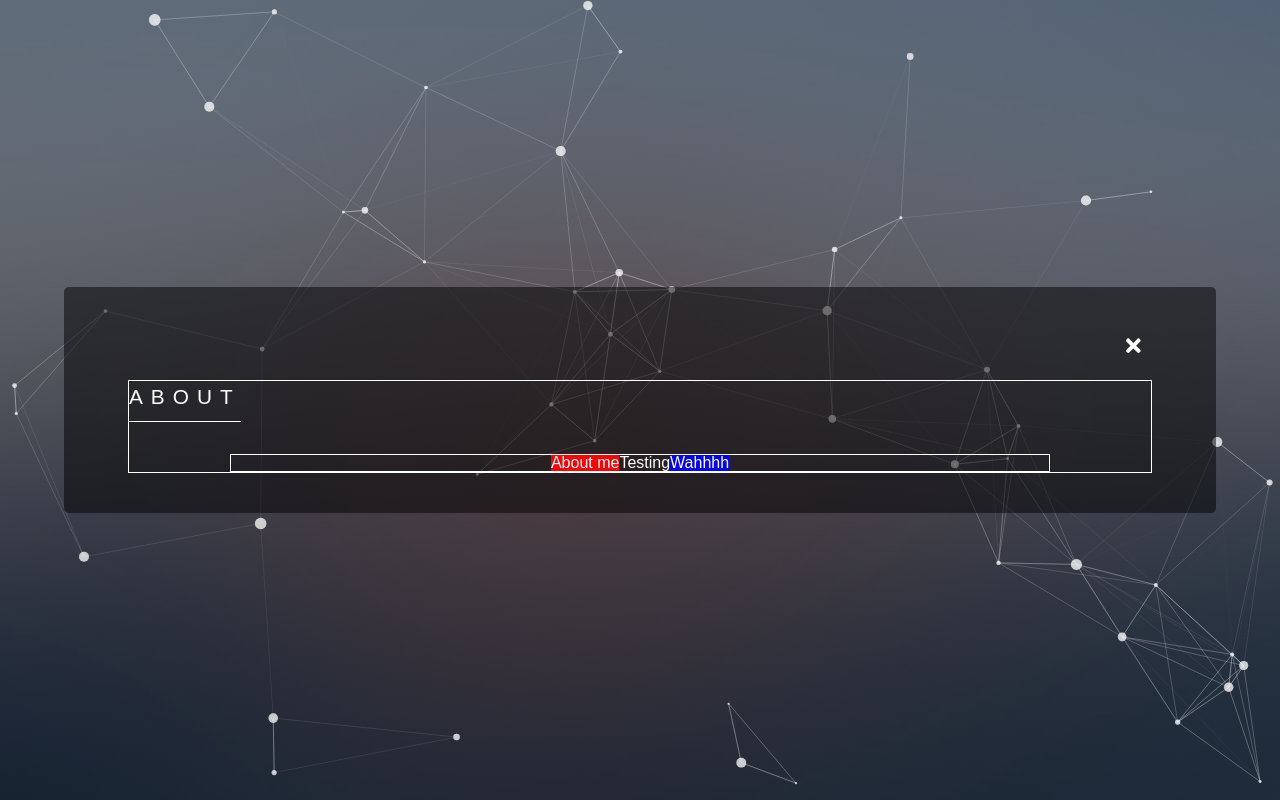
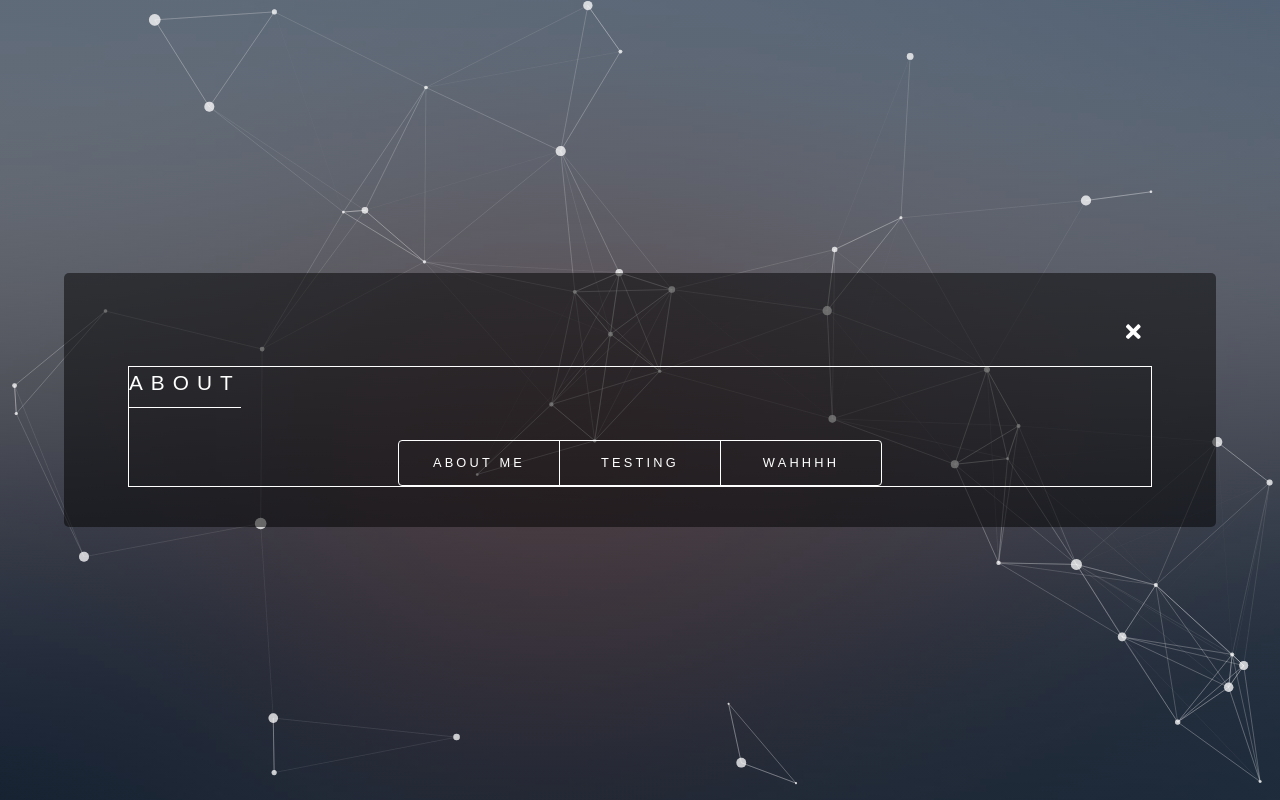
Before and after one commit to edenlim/edenlim_portfolio, a React (Create React App) app: page / in a window 1280 px wide. Both pictures are taken after a click on the element "ABOUT". Built offline with nearby package versions, Linux system fonts and the light colour scheme.

Commit message:
Feature: article modal

```diff
--- a/src/components/Article.js
+++ b/src/components/Article.js
@@ -79,24 +79,39 @@ const Title = styled.h1`
 `
 
 const ArticleNav = styled.nav`
-  border: 1px solid white;
-  width: 80%;
   margin: 0 auto;
   color: #ffffff;
+  border: 1px solid white;
+  display: inline-flex;
+  border-radius: 4px;
 `
 const ArticleUl = styled.ul`
   display: flex;
   flex-direction: row;
   justify-content: center;
 
-
 `
 
 const ArticleLi = styled.li`
+  cursor: pointer;
+  display: block;
+  min-width: 7.5rem;
+  height: 2.75rem;
+  line-height: 2.75rem;
+  padding: 0 1.25rem 0 1.25rem;
+  text-transform: uppercase;
+  letter-spacing: 0.2rem;
+  font-size: 0.8rem;
+  border-bottom: 0;
+  border-right: 0;
+  border-left: solid 1px white;
+
+
+  :hover {
+    background-color: rgba(255, 255, 255, 0.411);
+  }
+
   :first-child {
-    background-color: red;
-  }
-  :last-child {
-    background-color: blue;
+    border-left: 0;
   }
 `
--- a/src/components/Modal.js
+++ b/src/components/Modal.js
@@ -5,10 +5,8 @@ import * as icon from '@fortawesome/free-solid-svg-icons'
 import '../styles/modal.css'
 
 class Modal extends Component {
-
   render(){
     const { modalClicked } = this.props
-    console.log(this.props)
     return(
       <ModalContainer>
         <header id="header">
@@ -16,7 +14,7 @@ class Modal extends Component {
             <FontAwesomeIcon icon={icon.faCircleNotch} color="white" size='2x'/>
           </LogoDiv>
           <div className="content">
-            <div className="inner">
+            <div className="inner" id='inner'>
               <p>Part-time coder</p><p> Full-time dreamer</p>
             </div>
           </div>
--- a/src/containers/App.js
+++ b/src/containers/App.js
@@ -12,7 +12,6 @@ import Home from './Home'
 class App extends Component {
 
   componentDidMount(){
-    console.log('yppp')
     setTimeout(function(){
       document.getElementById('overlay').remove()
     },1000)
--- a/src/containers/Home.js
+++ b/src/containers/Home.js
@@ -1,5 +1,4 @@
 import React, { Component } from 'react';
-import styled from 'styled-components';
 import Modal from '../components/Modal.js'
 import Article from '../components/Article.js'
 
@@ -30,7 +29,6 @@ class Home extends Component {
 
   render() {
     const { view, topic } = this.state
-    console.log(this.state.view)
     return (
       <div>
         {view==='modal' && <Modal
@@ -46,20 +44,3 @@ class Home extends Component {
 }
 
 export default Home
-
-const ModalContainer = styled.div`
-  color: white;
-  text-decoration: none;
-`
-
-const LinkText = styled.a`
-  color: white;
-  cursor: pointer;
-  text-decoration: none;
-`
-
-const LogoDiv = styled.div`
-  display: flex;
-  justify-content: center;
-  align-items: center;
-`
```
